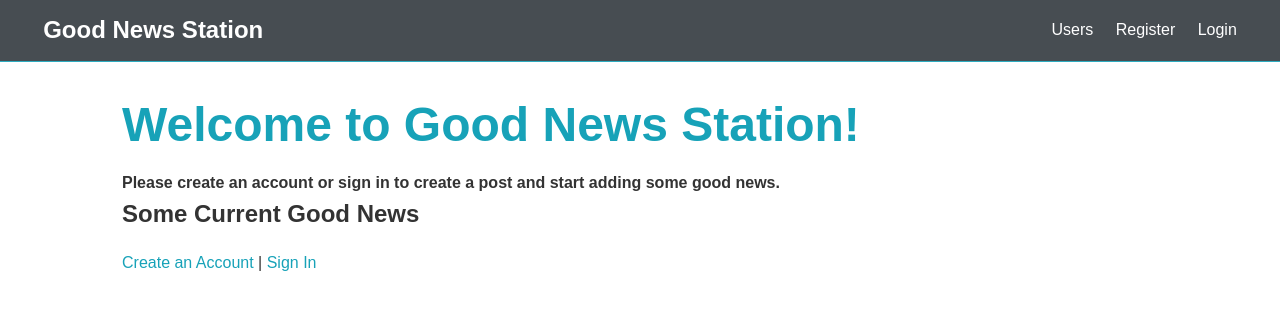
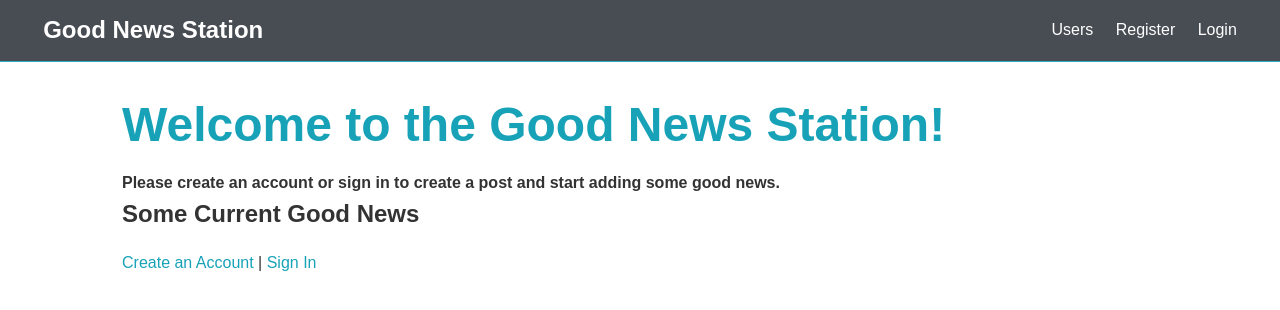
Before and after one commit to bethel-school-of-technology/Good-News-Station-Frontend, a React (Create React App) app: page / in a window 1280 px wide. Shown: the top 310 px of the page. Built offline with nearby package versions, Linux system fonts and the light colour scheme; no server answers.

Commit message:
Clean Up

```diff
--- a/public/index.html
+++ b/public/index.html
@@ -1,43 +1,21 @@
 <!DOCTYPE html>
 <html lang="en">
+
 <head>
   <meta charset="utf-8" />
   <link rel="icon" href="%PUBLIC_URL%/favicon.ico" />
   <meta name="viewport" content="width=device-width, initial-scale=1" />
   <meta name="theme-color" content="#000000" />
-    <meta
-      name="description"
-      content="Web site created using create-react-app"
-    />
+  <meta name="description" content="Web site created using create-react-app" />
   <link rel="apple-touch-icon" href="%PUBLIC_URL%/logo192.png" />
-    <!--
-      manifest.json provides metadata used when your web app is installed on a
-      user's mobile device or desktop. See https://developers.google.com/web/fundamentals/web-app-manifest/
-    -->
   <link rel="manifest" href="%PUBLIC_URL%/manifest.json" />
-    <!--
-      Notice the use of %PUBLIC_URL% in the tags above.
-      It will be replaced with the URL of the `public` folder during the build.
-      Only files inside the `public` folder can be referenced from the HTML.
 
-      Unlike "/favicon.ico" or "favicon.ico", "%PUBLIC_URL%/favicon.ico" will
-      work correctly both with client-side routing and a non-root public URL.
-      Learn how to configure a non-root public URL by running `npm run build`.
-    -->
-    <title>React App</title>
+  <title>The Good News Station</title>
 </head>
+
 <body>
   <noscript>You need to enable JavaScript to run this app.</noscript>
   <div id="root"></div>
-    <!--
-      This HTML file is a template.
-      If you open it directly in the browser, you will see an empty page.
+</body>
 
-      You can add webfonts, meta tags, or analytics to this file.
-      The build step will place the bundled scripts into the <body> tag.
-
-      To begin the development, run `npm start` or `yarn start`.
-      To create a production bundle, use `npm run build` or `yarn build`.
-    -->
-  </body>
 </html>
--- a/src/components/layout/Landing.js
+++ b/src/components/layout/Landing.js
@@ -8,7 +8,7 @@ const Landing = ({ getPosts, posts }) => {
     <section className="container">
       <div className="">
         <div className="">
-          <h1 className="large text-primary">Welcome to Good News Station!</h1>
+          <h1 className="large text-primary">Welcome to the Good News Station!</h1>
           <h4 className="">
             Please create an account or sign in to create a post and start
             adding some good news.
```
Also changed, not shown: src/components/routing/Routes.js (+3 -6 lines). Lines whose indentation alone changed are shown as unchanged.
